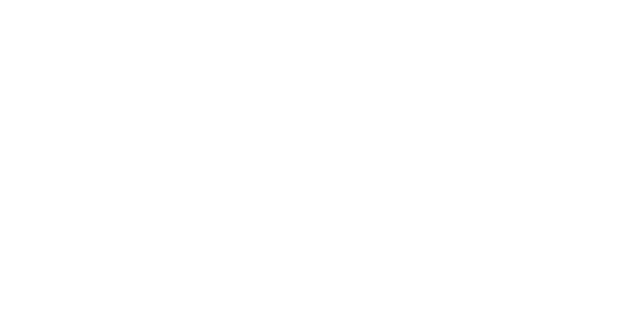
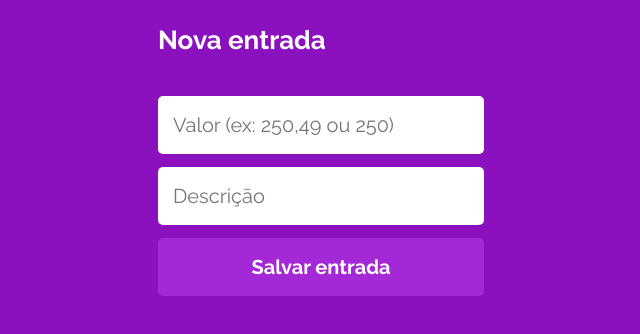
Before and after one commit to arthur999999/projeto14-front, a React (Create React App) app: page /entrada in a window 1280 px wide. Before the commit this address had no page. Shown: the top 334 px of the page, without its empty margins (319-959 px from the left). Built offline with nearby package versions, Linux system fonts and the light colour scheme; a web font is replaced by a local one.

Commit message:
tela nova entrada feita

```diff
--- a/src/components/App.js
+++ b/src/components/App.js
@@ -3,9 +3,11 @@
 import UserContext from "../contexts/UserContext.js"
 import { useState } from "react";
 import Home from "./Home";
+import Entrada from "./Entrada";
 
 export default function App() {
     const [token, setToken] = useState("")
+
 
     return(
         <div>
@@ -16,6 +18,7 @@
                     <Routes>
                         <Route path="/" element={<Login />} />
                         <Route path="/home" element={<Home />} />
+                        <Route path="/entrada" element={<Entrada/>} />
                     </Routes>
                 </UserContext.Provider>
             </BrowserRouter>
--- /dev/null
+++ b/src/components/Entrada.js
@@ -0,0 +1,100 @@
+import axios from "axios";
+import { useState, useContext } from "react"
+import { useNavigate } from "react-router-dom";
+import styled from "styled-components"
+import UserContext from "../contexts/UserContext.js";
+
+export default function Entrada () {
+    const {token} = useContext(UserContext)
+    const [valor, setValor] = useState('')
+    const [desc, setDesc] = useState('')
+
+    const navigation = useNavigate()
+
+    async function postEntrada () {
+
+
+
+        try {
+            await axios.post('http://localhost:5000/registro', {
+                value: Number(valor.replace(',','.')),
+                desc: desc,
+                type: "positive"
+            }, { headers: { Authorization: `Bearer ${token}` } })
+            navigation('/home')
+
+        } catch (error) {
+            alert(error.response.data)
+        }
+    }
+
+    return(
+        <Central>
+            <div className="box1">
+                <div className="name">
+                    <h1>Nova entrada</h1>
+                </div>
+                <input type="text" value={valor} onChange={e => setValor(e.target.value)} title='Coloque apenas numeros, com ou sem virgula. Ex: 250,49'  placeholder="Valor (ex: 250,49 ou 250)" />
+                <input type="text" value={desc} onChange={e => setDesc(e.target.value)} placeholder="Descrição" />
+                <button onClick={()=> postEntrada()}>Salvar entrada</button>
+            </div>
+        </Central>
+    )
+}
+
+const Central = styled.div`
+    * {
+        box-sizing: border-box;
+    }
+
+    min-height: 100vh;
+    background-color: #8C11BE;
+    display: flex;
+    flex-direction: column;
+    align-items: center;
+
+    .box1 {
+        margin-top: 25px;
+        width: 326px;
+    }
+
+    .box1 h1 {
+        font-family: 'Raleway';
+        font-style: normal;
+        font-weight: 700;
+        font-size: 26px;
+        line-height: 31px;
+        color: #FFFFFF;
+        margin-bottom: 22px;
+        margin-bottom: 40px;
+    }
+
+    input {
+            width: 326px;
+            height: 58px;
+            border-radius: 5px;
+            margin-bottom: 13px;
+            border: none;
+            font-family: 'Raleway';
+            font-style: normal;
+            font-weight: 400;
+            font-size: 20px;
+            line-height: 23px;
+            padding-left: 15px;
+        }
+
+    button {
+        width: 326px;
+        height: 58px;
+        border-radius: 5px;
+        border: none;
+        font-family: 'Raleway';
+        font-style: normal;
+        font-weight: 700;
+        font-size: 20px;
+        line-height: 23px;
+        color: #FFFFFF;
+        background-color: #A328D6;
+    }
+
+    `
--- a/src/components/Login.js
+++ b/src/components/Login.js
@@ -6,8 +6,8 @@
 
 export default function Login () {
     const { setToken} = useContext(UserContext)
+    const [password, setPassword] = useState("")
     const [email, setEmail] = useState("")
-    const [password, setPassword] = useState("")
 
     const navigation = useNavigate()
 
@@ -21,6 +21,7 @@
         try {
             const requisition = await axios.post("http://localhost:5000/login", sendLogin)
             setToken(requisition.data)
+
             navigation('/home')
 
         } catch (error) {
```
